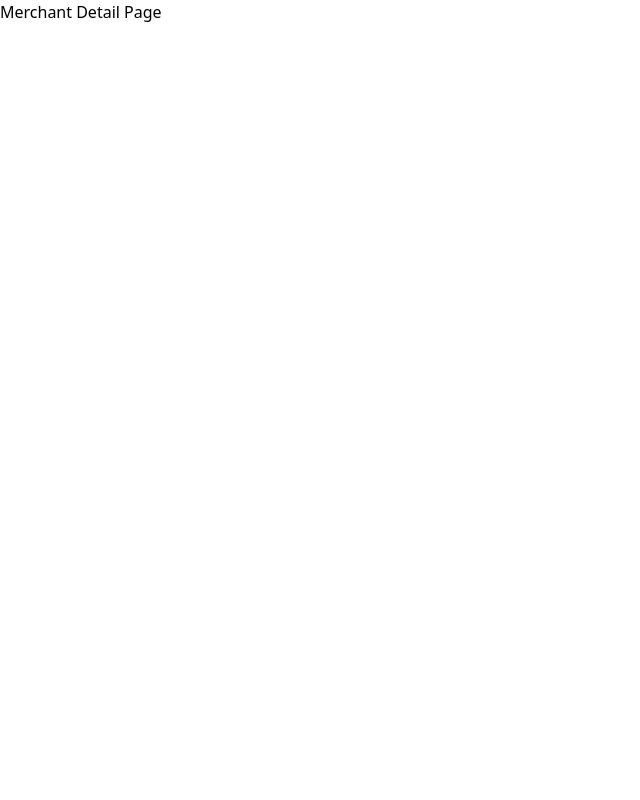
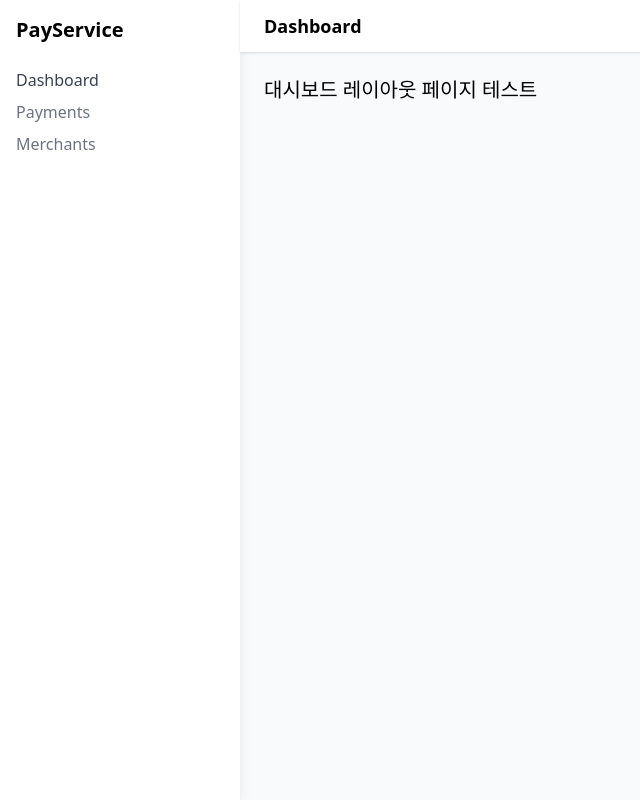
Before and after one commit to kwo9827/pays-dashboard, a React (Vite) app: page /merchants/1 in a window 1280 px wide. Shown: the whole page, without its empty margins (0-640 px from the left). Built offline with nearby package versions, Linux system fonts and the light colour scheme; no server answers.

Commit message:
feat:Dashboard layout

```diff
--- a/src/App.tsx
+++ b/src/App.tsx
@@ -1,8 +1,7 @@
-import { RouterProvider } from "react-router-dom";
-import { router } from "./routes/router";
+import DashboardPage from "./pages/Dashboard/DashboardPage";
 
 function App() {
-  return <RouterProvider router={router} />;
+  return <DashboardPage />;
 }
 
 export default App;
--- /dev/null
+++ b/src/components/layout/DashboardLayout.tsx
@@ -0,0 +1,16 @@
+import Sidebar from "./Sidebar";
+import Header from "./Header";
+
+export default function DashboardLayout({ children }: { children: React.ReactNode }) {
+  return (
+    <div className="flex min-h-screen bg-gray-50">
+      <Sidebar />
+
+      <div className="flex flex-1 flex-col">
+        <Header />
+
+        <main className="p-6">{children}</main>
+      </div>
+    </div>
+  );
+}
--- /dev/null
+++ b/src/components/layout/Header.tsx
@@ -0,0 +1,7 @@
+export default function Header() {
+  return (
+    <header className="w-full bg-white px-6 py-3 shadow">
+      <h2 className="text-lg font-semibold">Dashboard</h2>
+    </header>
+  );
+}
--- /dev/null
+++ b/src/components/layout/Sidebar.tsx
@@ -0,0 +1,13 @@
+export default function Sidebar() {
+  return (
+    <aside className="w-60 bg-white p-4 shadow-lg">
+      <h1 className="mb-6 text-xl font-bold">PayService</h1>
+
+      <nav className="space-y-2">
+        <div className="font-medium text-gray-700">Dashboard</div>
+        <div className="text-gray-500">Payments</div>
+        <div className="text-gray-500">Merchants</div>
+      </nav>
+    </aside>
+  );
+}
--- a/src/pages/Dashboard/DashboardPage.tsx
+++ b/src/pages/Dashboard/DashboardPage.tsx
@@ -1,72 +1,10 @@
-import { useQuery } from "@tanstack/react-query";
-import { getPayments } from "../../services/payment";
-import {
-  filterByDateRange,
-  sumAmount,
-  countTransactions,
-  averageAmount,
-  calcDailyStats,
-  calcMerchantSales,
-} from "../../utils/stats";
+import DashboardLayout from "../../components/layout/DashboardLayout";
 
 export default function DashboardPage() {
-  const { data: paymentsRes, isLoading } = useQuery({
-    queryKey: ["payments"],
-    queryFn: getPayments,
-  });
-
-  if (isLoading) return <div>Loading...</div>;
-  if (!paymentsRes) return <div>데이터 없음</div>;
-
-  const payments = paymentsRes.data;
-
-  // 날짜 테스트 (전체 기간 기준)
-  const start = new Date("2020-01-01");
-  const end = new Date("2030-01-01");
-
-  const filtered = filterByDateRange(payments, start, end, "paymentAt");
-
-  const totalAmount = sumAmount(filtered);
-  const totalCount = countTransactions(filtered);
-  const avg = averageAmount(totalAmount, totalCount);
-
-  const daily = calcDailyStats(filtered);
-  const merchantSales = calcMerchantSales(filtered);
-
   return (
-    <div className="p-6">
-      <h1 className="mb-4 text-2xl font-bold">📊 Dashboard Test</h1>
-
-      <div className="mb-6 grid grid-cols-3 gap-4">
-        <div className="rounded bg-gray-100 p-4">
-          <p className="font-medium">총 매출</p>
-          <p className="text-xl font-bold">{totalAmount.toLocaleString()} 원</p>
-        </div>
-
-        <div className="rounded bg-gray-100 p-4">
-          <p className="font-medium">총 거래 건수</p>
-          <p className="text-xl font-bold">{totalCount} 건</p>
-        </div>
-
-        <div className="rounded bg-gray-100 p-4">
-          <p className="font-medium">평균 객단가</p>
-          <p className="text-xl font-bold">{avg.toLocaleString()} 원</p>
-        </div>
-      </div>
-
-      <div className="mb-4">
-        <h2 className="mb-2 text-xl font-semibold">📅 일별 통계</h2>
-        <pre className="rounded bg-gray-200 p-4 text-sm">
-          {JSON.stringify(daily.slice(0, 5), null, 2)}
-        </pre>
-      </div>
-
-      <div>
-        <h2 className="mb-2 text-xl font-semibold">🏪 가맹점 매출 TOP</h2>
-        <pre className="rounded bg-gray-200 p-4 text-sm">
-          {JSON.stringify(merchantSales.slice(0, 5), null, 2)}
-        </pre>
-      </div>
-    </div>
+    <DashboardLayout>
+      {/* 나중에 Summary Card / Chart 들어올 자리 */}
+      <div className="text-xl">대시보드 레이아웃 페이지 테스트</div>
+    </DashboardLayout>
   );
 }
```
